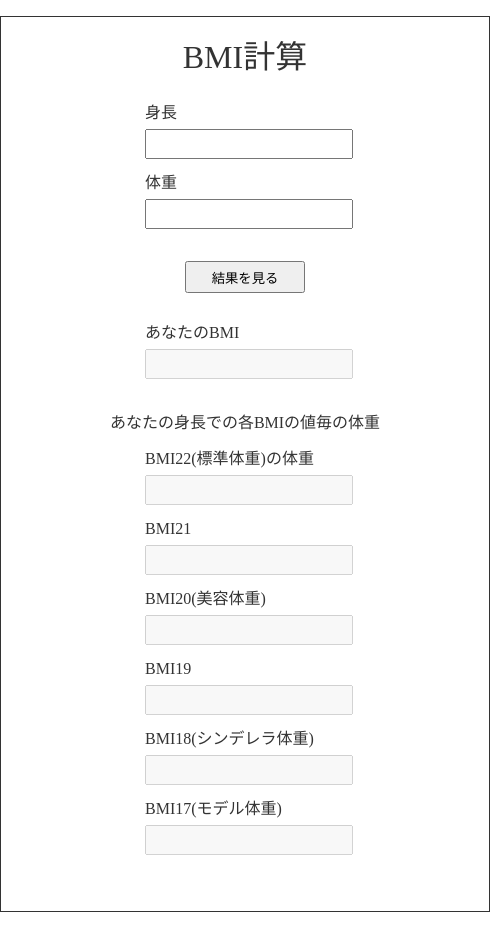
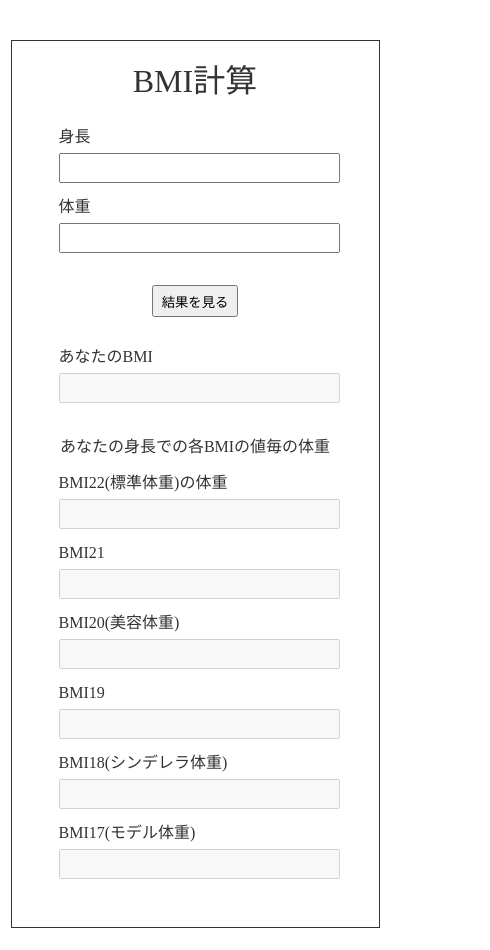
Before and after one commit to hashimasan/free, a plain HTML site: page index.html in a window 390 px wide. Shown: the whole page, 490 px wide, since content can reach past the window. Before the commit the page ends 928 px from the top, so only its background shows below. Drawn offline with Linux system fonts and the light colour scheme.

Commit message:
fix css and add google tag

```diff
--- a/css/top.scss
+++ b/css/top.scss
@@ -10,13 +10,6 @@
     text-align: center;
   }
 
-  // .contentWrapper {
-  // }
-
-  // .label {
-  //   margin-top: 5px;
-  //   margin-bottom: 5px;
-  // }
   .inputArea {
     width: 200px;
     margin: 32px auto 0;
@@ -60,3 +53,61 @@
     }
   }
 }
+
+@media screen and (max-width: 768px) {
+  .container {
+    width: 90vw;
+    margin: 40px auto 80px;
+    padding: 24px 8px 16px;
+    border: 1px solid #333;
+    color: #333;
+
+    h1 {
+      font-size: 32px;
+      text-align: center;
+    }
+
+    .inputArea {
+      width: 70vw;
+      margin: 32px auto 0;
+
+      .inputBox {
+        width: 70vw;
+        height: 24px;
+        margin-top: 8px;
+        margin-bottom: 16px;
+      }
+      .buttonArea {
+        text-align: center;
+
+        .button {
+          width: 22vw;
+          height: 32px;
+          margin-top: 16px;
+          margin-bottom: 16px;
+        }
+      }
+    }
+
+    .resultArea {
+      .centerArea {
+        width: 70vw;
+        margin: 16px auto 16px;
+      }
+
+      .title {
+        margin-top: 16px;
+        margin-bottom: 16px;
+        line-height: 24px;
+        text-align: center;
+      }
+
+      .viewBox {
+        width: 70vw;
+        height: 24px;
+        margin-top: 8px;
+        margin-bottom: 16px;
+      }
+    }
+  }
+}
--- a/index.html
+++ b/index.html
@@ -2,6 +2,10 @@
 <html lang="ja">
   <head>
     <meta charset="utf-8" />
+    <meta
+      name="viewport"
+      content="width=device-width, initial-scale=1.0, maximum-scale=1.0, minimum-scale=1.0"
+    />
     <title>BMI計算</title>
     <meta name="description" content="サイトの概要を記載" />
     <link rel="stylesheet" href="./css/reset.css" />
@@ -61,4 +65,18 @@
     </div>
   </body>
   <script src="./js/top.js"></script>
+  <!-- Google tag (gtag.js) -->
+  <script
+    async
+    src="https://www.googletagmanager.com/gtag/js?id=G-7T4ZS942DJ"
+  ></script>
+  <script>
+    window.dataLayer = window.dataLayer || [];
+    function gtag() {
+      dataLayer.push(arguments);
+    }
+    gtag("js", new Date());
+
+    gtag("config", "G-7T4ZS942DJ");
+  </script>
 </html>
```
Also changed, not shown: css/top.css, 1 other file.
